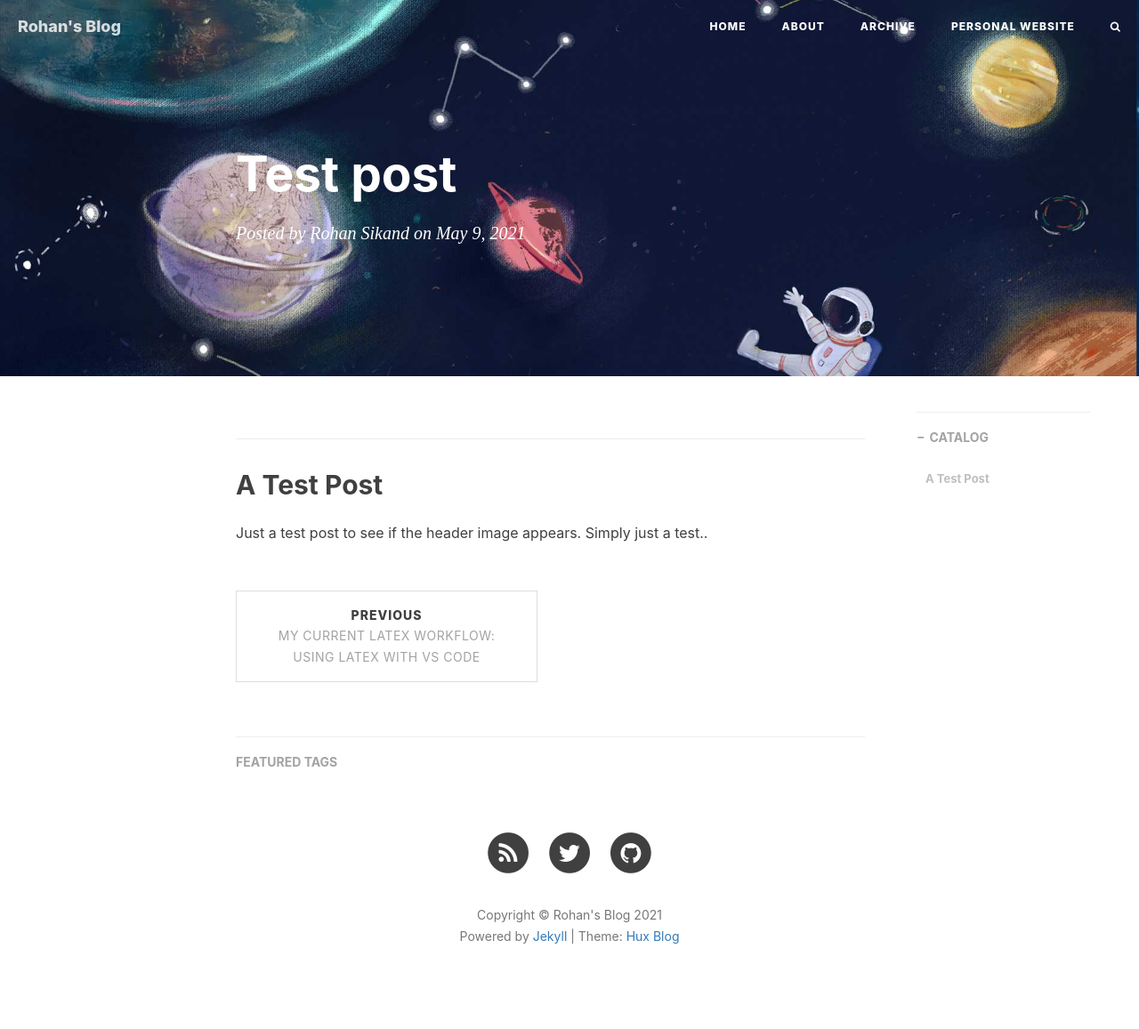
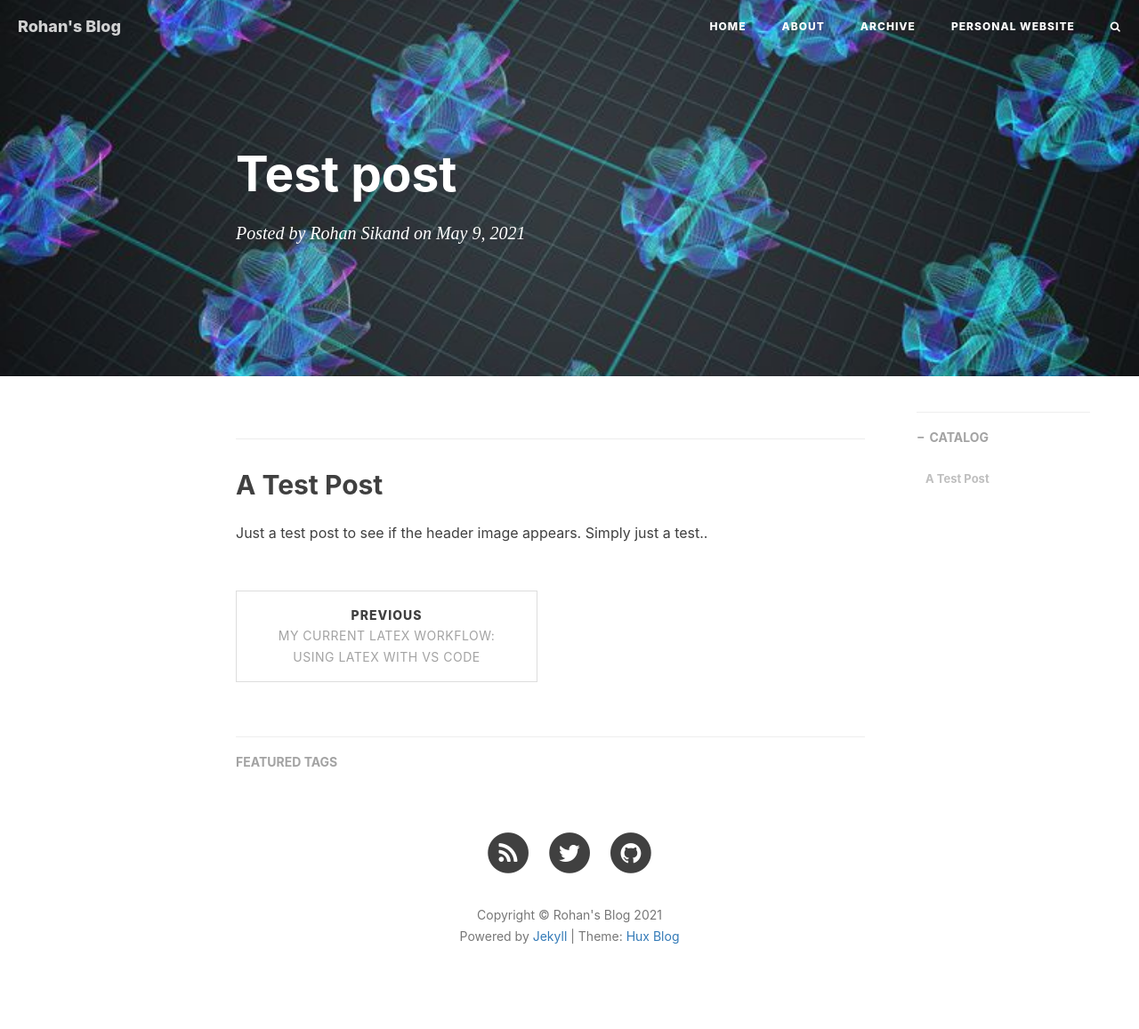
Before and after one commit to rosikand/old-blog-v1, a Jekyll site: the page built from _posts/2021-05-09-test-post.md, in a window 1280 px wide. Shown: the whole page at 89% size. Built offline with Jekyll 4.4.1, drawn with Linux system fonts in a browser that asks for light colours; nearby versions of some CDN libraries; comment, search, counter and statistics services are not loaded.

Commit message:
Update 2021-05-09-test-post.md

```diff
--- a/_posts/2021-05-09-test-post.md
+++ b/_posts/2021-05-09-test-post.md
@@ -3,7 +3,7 @@ layout:     post
 title:      "Test post"
 date:       2021-05-09 12:01:00
 author:     "Rohan Sikand"
-header-img: "img/about-bg.jpg"
+header-img: "img/strings.jpeg"
 ---
 
 ## A Test Post
```
